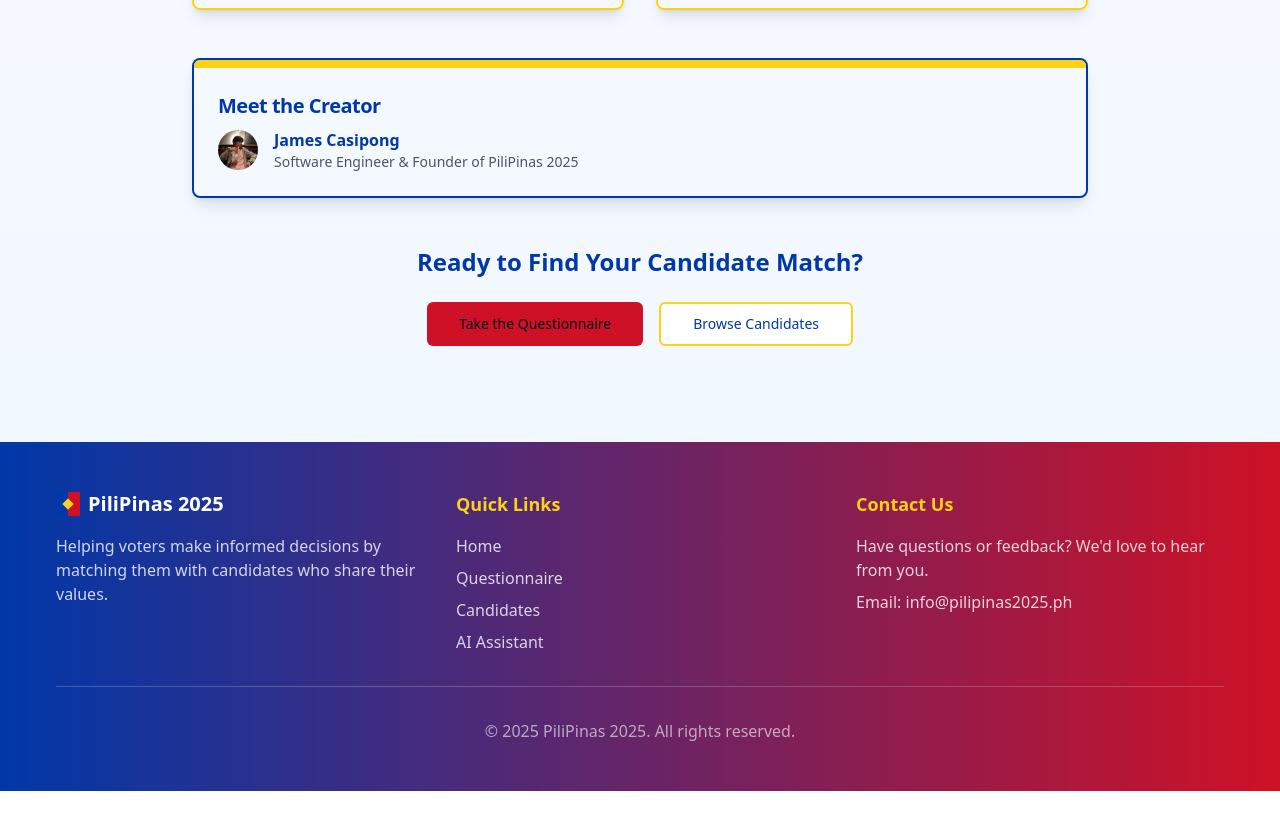
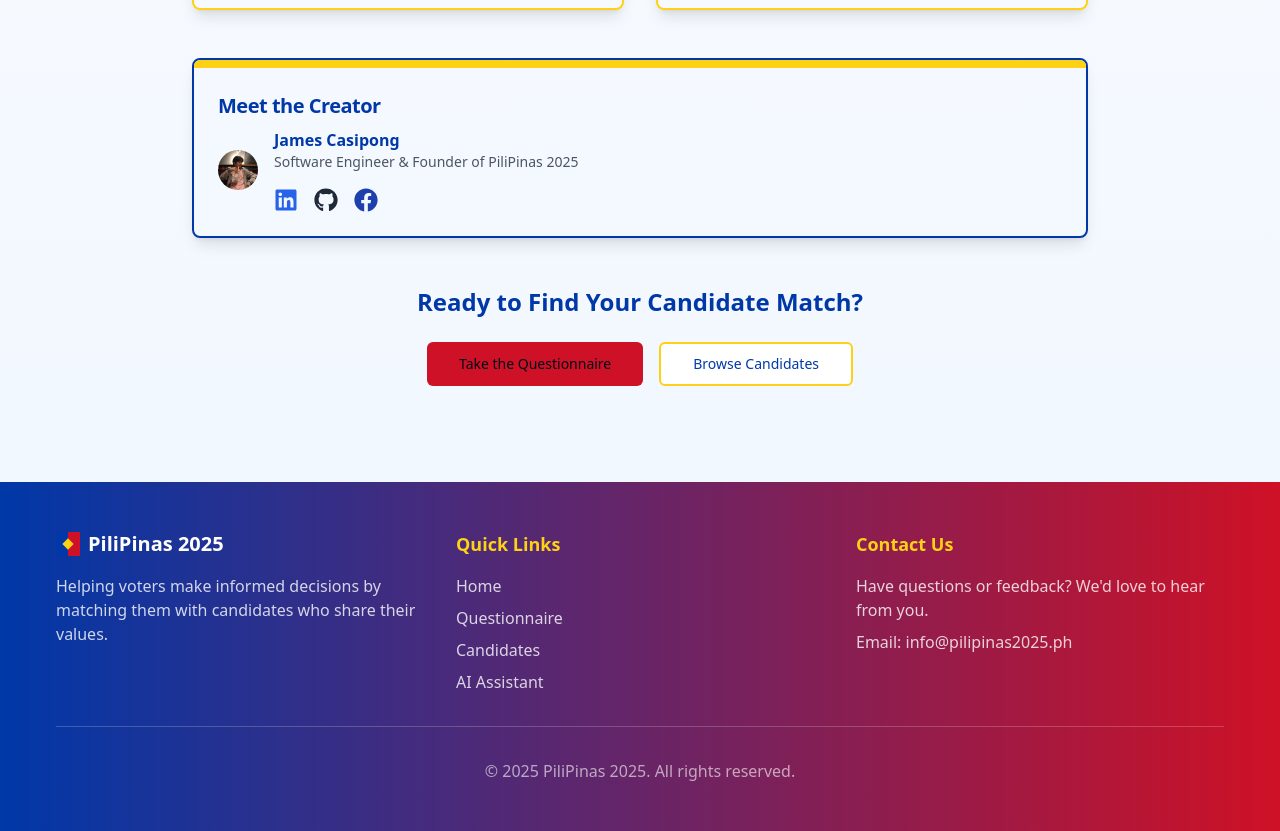
Before and after one commit to jamescasipong/Pilipinas2025, a Next.js app: page /about in a window 1280 px wide. Shown: the part 1238-2069 px from the top of the page. Before the commit the page ends 2029 px from the top, so only its background shows below. Built offline with nearby package versions, Linux system fonts and the light colour scheme.

Commit message:
Add react-icons for social media links in About page
Integrated the `react-icons` package and updated the About page to include LinkedIn, GitHub, and Facebook icons with respective links. Minor updates were also made to the metadata description in `layout.tsx`.

```diff
--- a/app/about/page.tsx
+++ b/app/about/page.tsx
@@ -3,6 +3,7 @@ import { PhFlag } from "@/components/ph-flag"
 import { Button } from "@/components/ui/button"
 import { Card, CardContent, CardHeader, CardTitle } from "@/components/ui/card"
 import {Avatar, AvatarFallback, AvatarImage} from "@/components/ui/avatar";
+import { FaLinkedin, FaGithub, FaFacebook } from 'react-icons/fa'; // You can install react-icons if you haven't
 
 export default function AboutPage() {
   return (
@@ -326,16 +327,29 @@ export default function AboutPage() {
                 <Avatar>
                   <AvatarImage src="/profile.jpg" alt="@shadcn" />
                   <AvatarFallback>JC</AvatarFallback>
-                </Avatar>                <div>
+                </Avatar>
+                <div>
                   <p className="text-ph-blue font-semibold">James Casipong</p>
                   <p className="text-gray-600 text-sm">Software Engineer & Founder of PiliPinas 2025</p>
-                  {/*<p className="text-gray-600 mt-2 text-sm">*/}
-                  {/*  Passionate about civic engagement, technology, and empowering voters through accessible, reliable information.*/}
-                  {/*</p>*/}
+                  {/* <p className="text-gray-600 mt-2 text-sm">
+            Passionate about civic engagement, technology, and empowering voters through accessible, reliable information.
+        </p> */}
+                  <div className="flex gap-4 mt-4">
+                    <Link href="https://www.linkedin.com/in/jamescasipong" target="_blank">
+                      <FaLinkedin className="text-blue-600 hover:text-blue-700 text-2xl cursor-pointer" />
+                    </Link>
+                    <Link href="https://github.com/jamescasipong" target="_blank">
+                      <FaGithub className="text-gray-800 hover:text-gray-900 text-2xl cursor-pointer" />
+                    </Link>
+                    <Link href="https://www.facebook.com/casipongjames15" target="_blank">
+                      <FaFacebook className="text-blue-800 hover:text-blue-900 text-2xl cursor-pointer" />
+                    </Link>
+                  </div>
                 </div>
               </div>
             </CardContent>
           </Card>
+
 
 
           <div className="text-center">
--- a/app/layout.tsx
+++ b/app/layout.tsx
@@ -3,14 +3,13 @@ import './globals.css'
 
 export const metadata: Metadata = {
   title: 'Pilipinas 2025',
-  description: 'Pilipinas 2025',
+  description: 'PiliPinas 2025 was created with a simple but powerful mission: to help Filipino voters make informed decisions by connecting them with candidates who share their values and priorities.',
   openGraph: {
     type: 'website',
     locale: 'en_IE',
     url: 'https://pilipinas2025.vercel.app/',
   },
   twitter: {
-    handle: '@james_j_m',
     cardType: 'summary_large_image',
   },
 }
--- a/package.json
+++ b/package.json
@@ -60,6 +60,7 @@
     "react-day-picker": "8.10.1",
     "react-dom": "^19",
     "react-hook-form": "^7.54.1",
+    "react-icons": "^5.5.0",
     "react-markdown": "^10.1.0",
     "react-resizable-panels": "^2.1.7",
     "recharts": "2.15.0",
```
Also changed, not shown: 2 other files (tests, documents, lock files or other folders).
